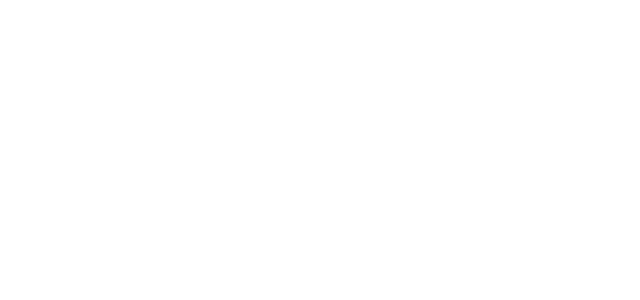
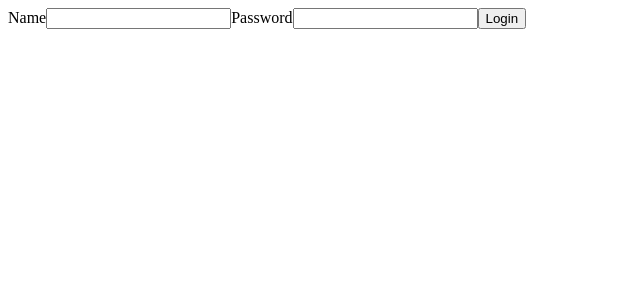
Before and after one commit to DominykasDriu/vue-exam, a Vue app: page /login in a window 1280 px wide. Shown: the top 300 px of the page, without its empty margins (0-640 px from the left). Built offline with nearby package versions, Linux system fonts and the light colour scheme.

Commit message:
add login

```diff
--- a/src/App.vue
+++ b/src/App.vue
@@ -5,38 +5,3 @@
 </template>
 
 <style lang="scss"></style>
-
-// CREATE BLOG WEBSITE // Website should have these pages: // REGISTER USER PAGE
-- page where user has to register // USER LOGIN PAGE - page where user logs in
-and gets secret key (for further operations) // ALL BLOG POSTS PAGE - page where
-all blog posts are visible (could be main page - index page) // SINGLE POST PAGE
-- page which opens when single post is selected // PARTICULAR USER POSTS PAGE -
-page which opens when you choose to see particular user posts // PAGE FOR POST
-EDITING - page which opens when i click edit button on post i own (could only be
-seen if im logged in) // PAGE FOR CREATING NEW POSTS - page where user (who has
-secret key) can create new post and upload it // Website should have these
-validations: // when registering new user inputs should be validated in
-front-end (try sending random stuff to test api) // when logging in there should
-also be validations depending on errors received from back-end // when creating
-new post // when updating post // website should have these additional
-functions: // some kind of modal pops up and asks for confirmation when user
-tries to delete own post // modal pops up and asks for confirmation when user
-edits existing post // there should be possibility to filter posts by date //
-index page should look like - https://coney.qodeinteractive.com/pinterest-home/
-// semantic tags should be used in html // code shoulde be pushed to github //
-API DOCUMENTATION // GET - REQUESTS // get all posts //
-http://167.99.138.67:1111/getallposts // get particular user posts //
-http://167.99.138.67:1111/getuserposts/:name // put user name instead of ":name"
-// get particular post // http://167.99.138.67:1111/getsinglepost/:name/:id' //
-put user name instead of ":name" and post id instead of ":id" // POST - REQUESTS
-// create new user // http://167.99.138.67:1111/createaccount // send JSON
-object with these keys: // name, passwordOne, passwordTwo // login to get your
-secret key // http://167.99.138.67:1111/login // send JSON object with these
-keys: // name, password // create new post (have to have secret key) //
-http://167.99.138.67:1111/createpost // send object JSON object with these keys:
-// secretKey, title, image, description // update existing post (have to have
-secret key) // http://167.99.138.67:1111/updatepost // send JSON object with
-these keys: // secretKey, title, image, description, id (id stands for post id)
-// delete existing post (have to have secret key) //
-http://167.99.138.67:1111/deletepost // send JSON object with these keys: //
-secretKey, id (id stands for post id)
--- a/src/views/Login.vue
+++ b/src/views/Login.vue
@@ -1,11 +1,53 @@
 <template>
   <main>
-
+    <form @submit.prevent="handleSubmit">
+      <label for="name">Name</label>
+      <input type="text" id="name" v-model="name">
+      <label for="password">Password</label>
+      <input type="password" id="password" v-model="pass">
+      <button type="submit">Login</button>
+    </form>
+    <div v-if="showError">
+      <p>Incorrect credentials!</p>
+    </div>
   </main>
 </template>
 
 <script>
 export default {
-
+  name: 'Login',
+  data() {
+    return {
+      name: null,
+      pass: null,
+      showError: false
+    }
+  },
+  methods: {
+    handleSubmit() {
+      fetch('http://167.99.138.67:1111/login', {
+        method: 'POST',
+        headers: {
+          'Content-type': 'application/json'
+        },
+        body: JSON.stringify({
+          name: this.name,
+          password: this.pass
+        })
+      })
+      .then(res => res.json())
+      .then(data => {
+        console.log(data);
+        if (data.success) {
+          localStorage.setItem('blogUser', JSON.stringify({
+            name: this.name,
+            key: data.secretKey
+          }))
+        } else {
+          this.showError = true
+        }
+      })
+    }
+  }
 }
 </script>
```
